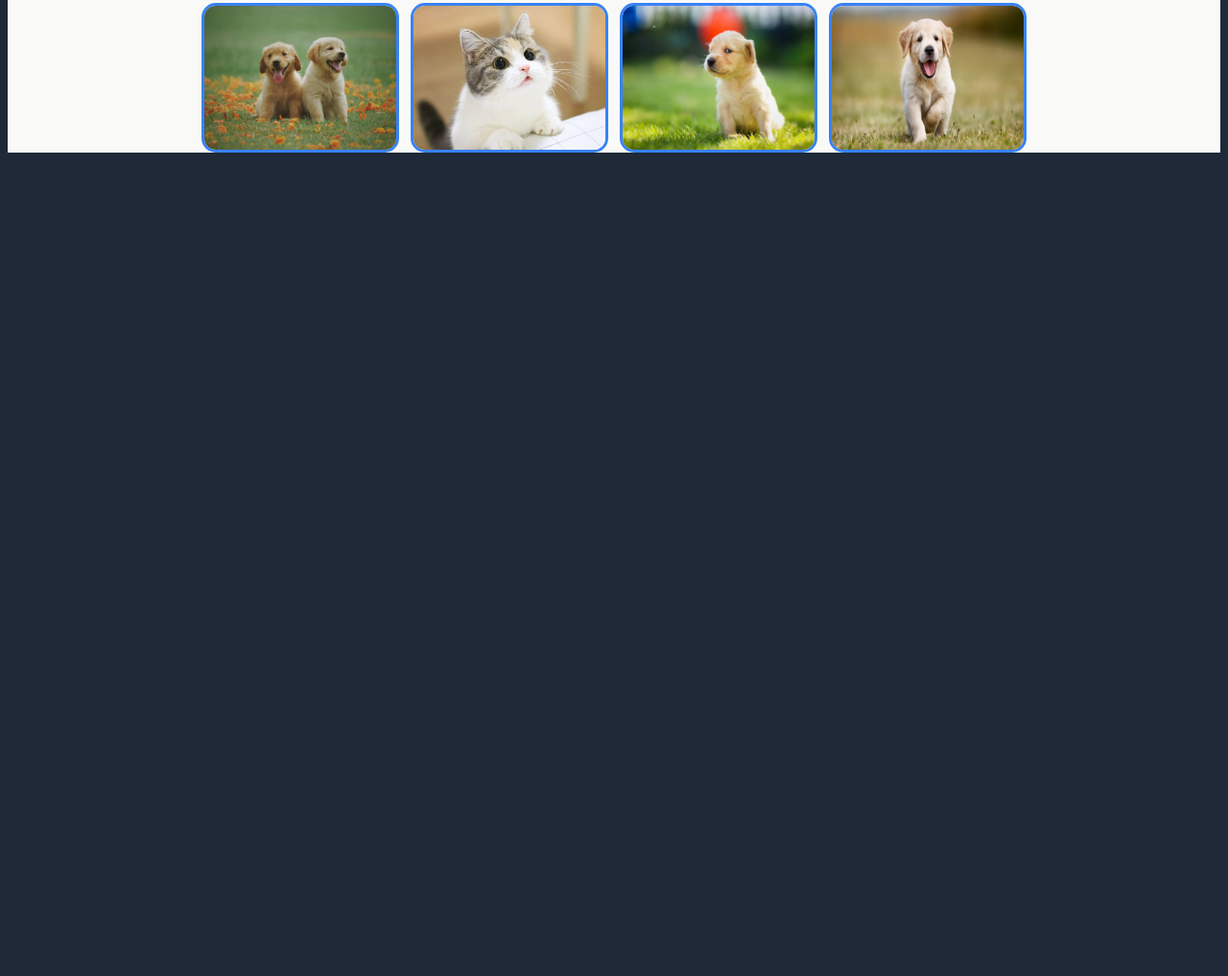
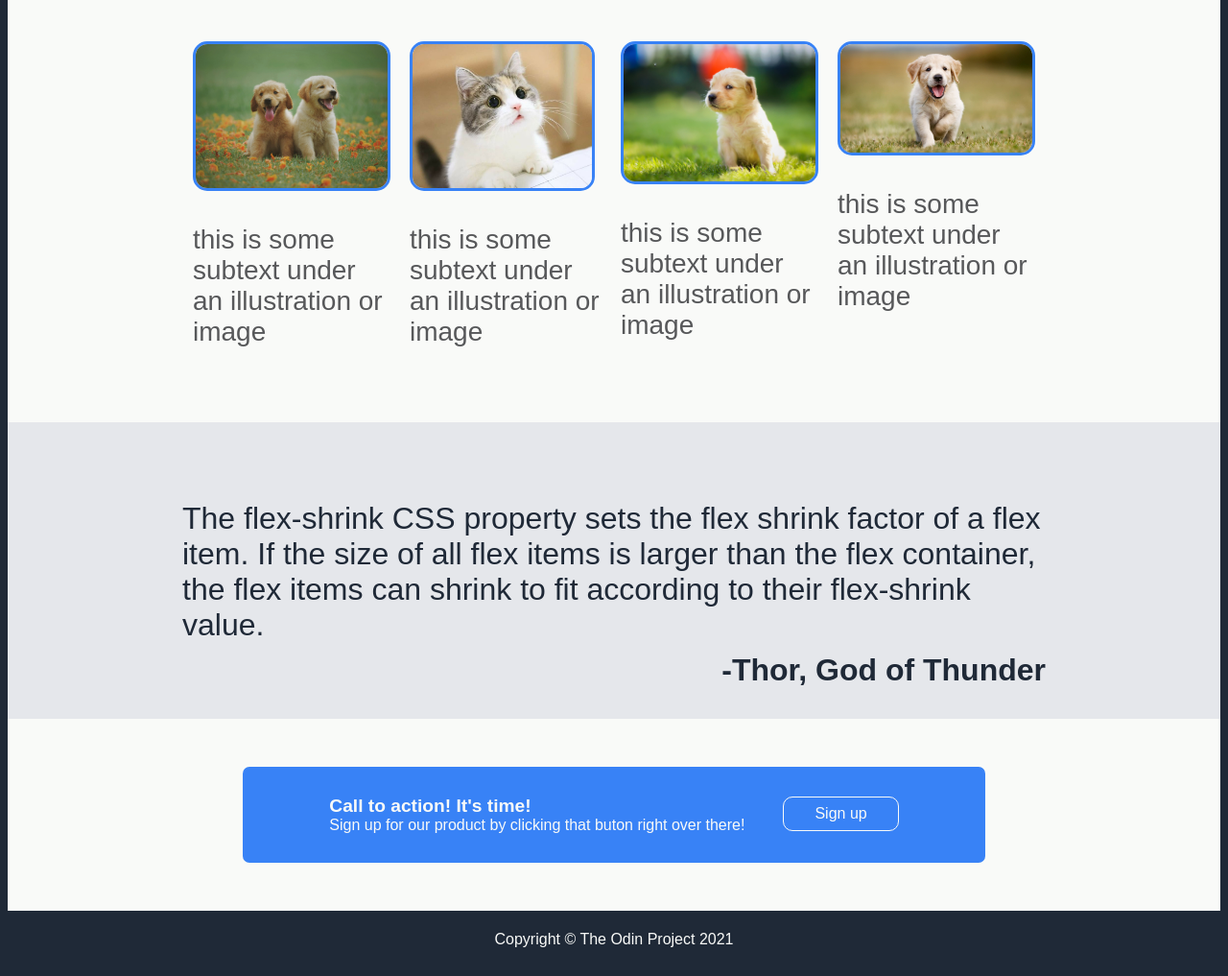
Before and after one commit to mysia3/odin-landing, a plain HTML site: page index.html in a window 1280 px wide. Shown: the part 488-1505 px from the top of the page at 96% size. Before the commit the page ends 800 px from the top, so only its background shows below. Drawn offline with Linux system fonts and the light colour scheme.

Commit message:
finished

```diff
--- a/index.html
+++ b/index.html
@@ -28,10 +28,41 @@
         <div>Some random information.</div>
     </div>
     <div class="fourth">
+        <div>
         <img class="pic" src="pics/pic1.jpg">
+        <p>this is some subtext under an illustration or image</p>
+        </div>
+        <div>
         <img class="pic" src="pics/pic2.jpg">
+        <p>this is some subtext under an illustration or image</p>
+        </div>
+        <div>
         <img class="pic" src="pics/pic3.jpg">
+        <p>this is some subtext under an illustration or image</p>
+        </div>
+        <div>
         <img class="pic" src="pics/pic4.jpeg">
+        <p>this is some subtext under an illustration or image</p>
+        </div>
     </div>
-</body>
+    <div class="fifth">
+        <div class="col">
+        <p class="para">The flex-shrink CSS property sets the flex shrink factor of a flex item. If the size of all flex items is larger than the flex container, the flex items can shrink to fit according to their flex-shrink value.</p>
+        <p id="name">-Thor, God of Thunder</p>
+        </div>
+    </div>
+    <div class="sixth">
+        <div class="call">
+            <div class="words">
+            <p class="p1">Call to action! It's time!</p>
+            <p class="p2">Sign up for our product by clicking that buton right over there!</p>
+            </div>
+            <div class="butt">
+                <button class="but">Sign up</button>
+            </div>
+        </div>
+    </div>
+    <div class="seven">
+        <p>Copyright  ©  The Odin Project 2021</p>
+    </div>
 </html>
--- a/styles.css
+++ b/styles.css
@@ -1,6 +1,6 @@
 * {
     /* outline: red solid 1px; */
-
+    font-family: sans-serif;
 }
 body {
     background-color: #1f2937;
@@ -33,14 +33,17 @@ body {
 }
 
 .sec {
-
+     color: #e5e7eb;
 }
 
 .second {
+
     display: flex;
     justify-content: center;
     /* gap: 15px; */
     padding: 70px 30px;
+    font-family: Verdana, Geneva, Tahoma, sans-serif;
+
 }
 
 button {
@@ -53,7 +56,7 @@ button {
   font-size: 16px
 }
 .hero {
-    max-width: 700px;
+    max-width: 500px;
     margin-right: 10px;
 }
 
@@ -66,7 +69,7 @@ img {
     display: flex;
     justify-content: space-evenly;
     font-size: 36px;
-    padding: 20px;
+    padding: 30px;
     color: #1f2937;
     font-weight: bold;
     font-family: sans-serif;
@@ -76,12 +79,111 @@ img {
     background-color: #f9faf8;
     display: flex;
     justify-content: center;
-    gap: 12px;
+    gap: 20px;
+    padding: 20px;
+    padding-bottom: 50px;
+    flex-shrink: 1;
+    font-size: 28px;
+    color: #57585a;
 }
 
 .pic {
-    width: 200px;
-    height: 150px;
+    max-width: 200px;
+    max-height: 150px;
     border: 3px solid #3882f6;
     border-radius: 15px;
 }
+
+.fourth p {
+
+    max-width: 200px;}
+
+.fifth{
+        background-color: #e5e7eb;
+        display: flex;
+        flex-wrap: wrap;
+        justify-content: center;
+        /* flex-direction: column; */
+
+}
+.fifth p {
+    max-width: 900px;
+    font-size: 32px;
+    color: #1f2937;
+    quotes: initial;
+}
+
+.col {
+    display: flex;
+    flex-direction: column;
+    justify-content: flex-end;
+}
+
+.para {
+    padding-top: 50px;
+    padding-bottom: 0px;
+    margin-bottom: 10px;
+}
+#name {
+    font-weight: 900;
+    align-self: flex-end;
+    justify-self: flex-end;
+    margin-top: 0px;
+    padding-top: 0px;
+}
+
+.sixth {
+    background-color: #f9faf8;
+    display: flex;
+    justify-content: center;
+    align-items: center;
+}
+
+.call {
+    background-color: #3882f6;
+    padding: 10px 90px;
+    margin: 50px;
+    border-radius: 7px;
+    display: flex;
+    gap: 30px
+
+}
+
+.p1 {
+    font-weight: 800;
+    /* outline: 1px solid red; */
+    font-size: larger;
+    margin-top: 20px;
+    margin-bottom: 0px;
+}
+
+.p2 {
+    margin-top: 0px;
+    margin-bottom: 20px;
+}
+
+.words {
+    display: block;
+    flex-direction: column;
+    justify-content: center;
+    align-items: center;
+    /* outline: 1px solid red; */
+}
+
+.butt {
+    display: flex;
+    align-items: center;
+    margin-bottom: 12px;
+}
+
+.but {
+    border: #f9faf8 1px solid;
+    margin-left: 10px;
+}
+
+.seven {
+    display: flex;
+    justify-content: center;
+    align-items: center;
+    padding: 5px;
+}
```
